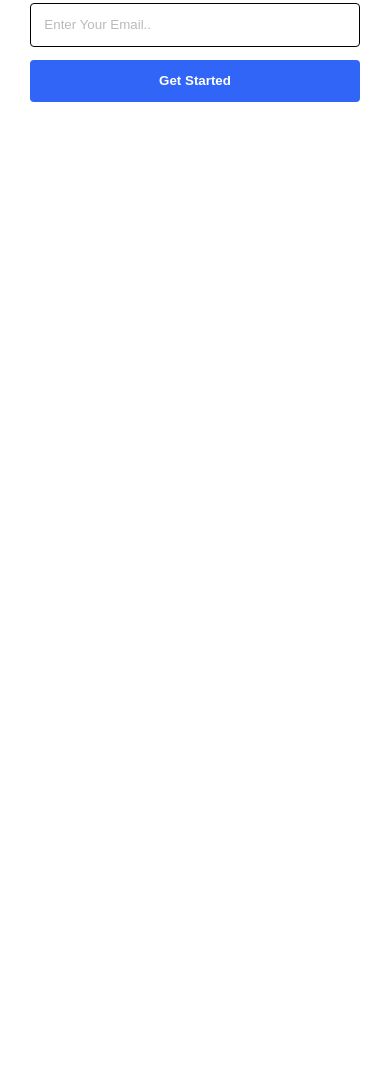
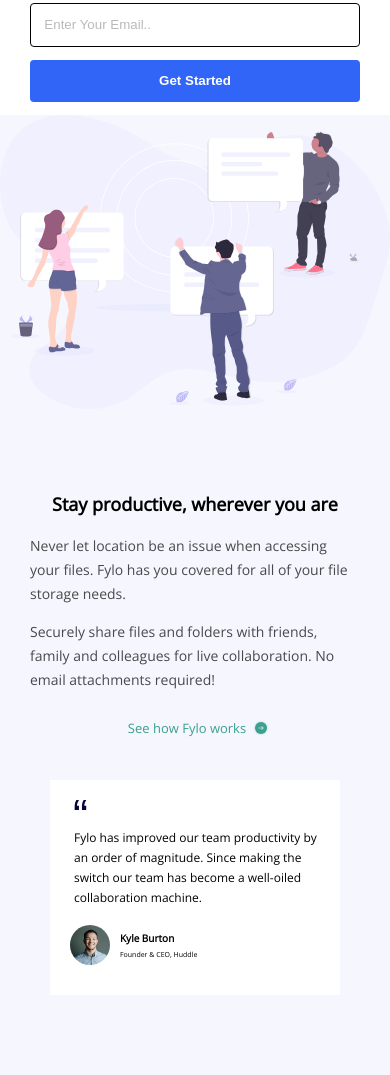
Before and after one commit to BartekKuzniewski/frontendmentor-projects, a plain HTML site: page fylo-landing-page/index.html in a window 390 px wide. Shown: the part 532-1607 px from the top of the page. Before the commit the page ends 844 px from the top, so only its background shows below. Drawn offline with nearby package versions, Linux system fonts and the light colour scheme.

Commit message:
added section for mobile

```diff
--- a/fylo-landing-page/index.html
+++ b/fylo-landing-page/index.html
@@ -66,25 +66,60 @@
     </div>
   </header>
 
+  <section class="section">
+    <div class="wrapper">
+
+      <div class="section__img">
+        <img src="/fylo-landing-page/images/illustration-2.svg" alt="">
+      </div>
+
+      <div class="section__content">
+
+        <h1 class="section__content-heading">Stay productive, wherever you are</h1>
+        <p class="section__content-text">
+          Never let location be an issue when accessing your files. Fylo has you
+          covered for all of your file storage needs.
+        </p>
+        <p class="section__content-text">
+          Securely share files and folders with friends, family and colleagues for
+          live collaboration. No email attachments required!
+        </p>
+
+        <div class="section__content-link">
+          <a href="">See how Fylo works</a> <img src="/fylo-landing-page/images/icon-arrow.svg" alt="">
+        </div>
+
+        <div class="section__content-card">
+          <img src="/fylo-landing-page/images/icon-quotes.svg" alt="" class="quotes">
+          <p class="section__content-card-text">
+            Fylo has improved our team productivity by an order of magnitude. Since
+            making the switch our team has become a well-oiled collaboration machine.
+          </p>
+
+          <div class="section__content-card-bottom">
+            <img src="/fylo-landing-page/images/avatar-testimonial.jpg" alt="Kyle's image">
+            <div class="section__content-card-bottom-data">
+              <p class="name">Kyle Burton</p>
+              <p class="ceo"> Founder & CEO, Huddle</p>
+            </div>
+          </div>
+
+        </div>
+      </div>
+
+
+
+
+    </div>
+  </section>
+
 
 
 
   <!--
 
-  Get Started
 
-  Stay productive, wherever you are
 
-  Never let location be an issue when accessing your files. Fylo has you
-  covered for all of your file storage needs.
-
-  Securely share files and folders with friends, family and colleagues for
-  live collaboration. No email attachments required!
-
-  See how Fylo works
-
-  Fylo has improved our team productivity by an order of magnitude. Since
-  making the switch our team has become a well-oiled collaboration machine.
 
   Kyle Burton
   Founder & CEO, Huddle
--- a/fylo-landing-page/scss/main.scss
+++ b/fylo-landing-page/scss/main.scss
@@ -29,7 +29,6 @@ img {
 //NAVIGATION
 
 .nav {
-
 	.wrapper {
 		display: flex;
 		align-items: center;
@@ -117,6 +116,87 @@ img {
 	}
 }
 
+//SECTION
+
+.section {
+	background-color: $light-grayish-blue;
+
+	&__content {
+		margin: 8em 3em 0;
+		padding-bottom: 5em;
+
+		&-heading {
+			margin: 4em 0 1em;
+			font-size: 1.8rem;
+			text-align: center;
+		}
+
+		&-text {
+			font-size: 1.4rem;
+			line-height: 24px;
+			opacity: 0.7;
+			margin-bottom: 1em;
+		}
+
+		&-link {
+			display: flex;
+			align-items: center;
+			justify-content: center;
+
+			a {
+				color: $moderate-cyan;
+				font-size: 1.3rem;
+				text-decoration: none;
+				padding: 1em 0.5em;
+				// to do: underline
+			}
+		}
+
+		&-card {
+			position: relative;
+			background-color: $white;
+			margin: 3em 2em;
+
+			.quotes {
+				position: absolute;
+				left: 2.4em;
+				top: 2em;
+			}
+			//box shadow
+
+			&-text {
+				font-size: 1.2rem;
+				padding: 4em 1em 1em 2em;
+				line-height: 20px;
+			}
+
+			&-bottom {
+				display: flex;
+				align-items: center;
+				padding: .5em 2em 3em;
+
+
+				img {
+					border-radius: 50%;
+					width: 40px;
+					margin-right: 1em;
+				}
+
+				&-data {
+					.name {
+						font-weight: bold;
+						margin-bottom: 0.5em;
+					}
+
+					.ceo {
+						font-size: 0.7rem;
+					}
+				}
+			}
+		}
+	}
+}
+
 // ==========
 // MEDIA
 // ==========
@@ -150,7 +230,6 @@ img {
 	}
 }
 @media (min-width: 756px) {
-
 	.wrapper {
 		display: flex;
 		align-items: center;
@@ -189,7 +268,6 @@ img {
 			}
 		}
 	}
-
 }
 @media (min-width: 992px) {
 	.nav {
```
Also changed, not shown: fylo-landing-page/css/main.css, 1 other file.
